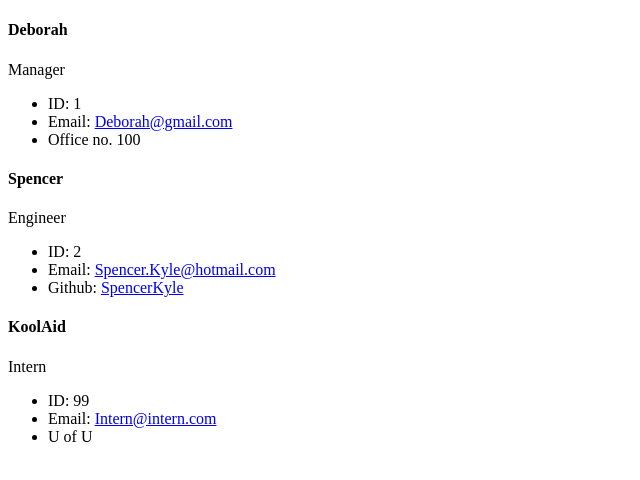
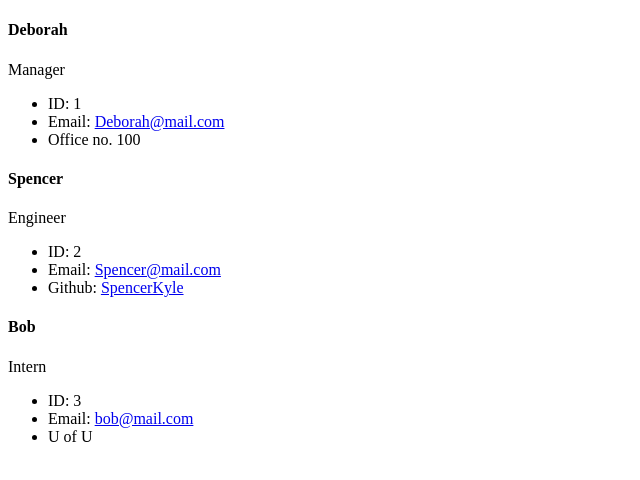
Before and after one commit to SpencerKyle/team-profile-generator, a website: page dist/index.html in a window 1280 px wide. Shown: the whole page, without its empty margins (0-640 px from the left). Drawn offline with Linux system fonts and the light colour scheme.

```diff
--- a/dist/index.html
+++ b/dist/index.html
@@ -14,7 +14,7 @@
         <ul>
             <li>ID: 1</li>
             <li>
-                Email: <a href="mailto:Deborah@gmail.com">Deborah@gmail.com</a>
+                Email: <a href="mailto:Deborah@mail.com">Deborah@mail.com</a>
             </li>
             <li>Office no. 100</li>
         </ul>
@@ -26,7 +26,7 @@
         <ul>
             <li>ID: 2</li>
             <li>
-                Email: <a href="mailto:Spencer.Kyle@hotmail.com">Spencer.Kyle@hotmail.com</a>
+                Email: <a href="mailto:Spencer@mail.com">Spencer@mail.com</a>
             </li>
             <li>
                 Github: <a href="https://github.com/SpencerKyle">SpencerKyle</a>
@@ -35,12 +35,12 @@
     </div>
 
     <div>
-        <h4>KoolAid</h4>
+        <h4>Bob</h4>
         <span>Intern</span>
         <ul>
-            <li>ID: 99</li>
+            <li>ID: 3</li>
             <li>
-                Email: <a href="mailto:Intern@intern.com">Intern@intern.com</a>
+                Email: <a href="mailto:bob@mail.com">bob@mail.com</a>
             </li>
             <li>U of U</li>
         </ul>
```
Also changed, not shown: 1 other file.
